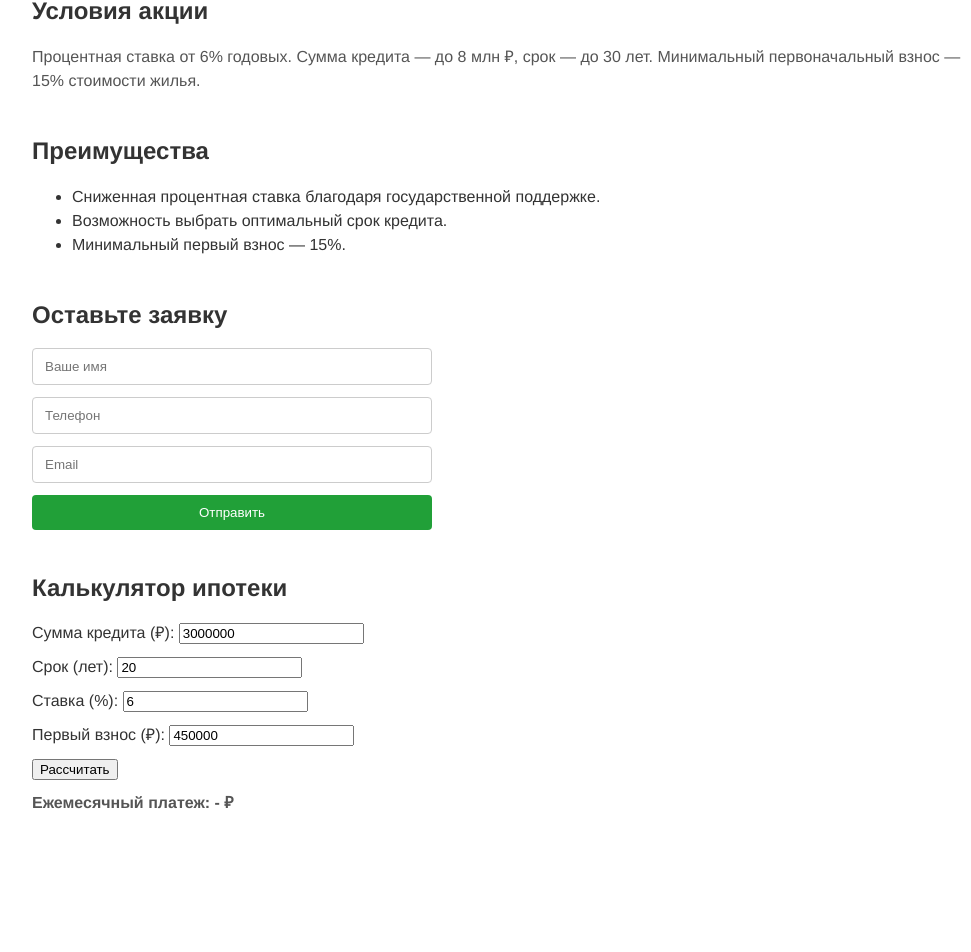
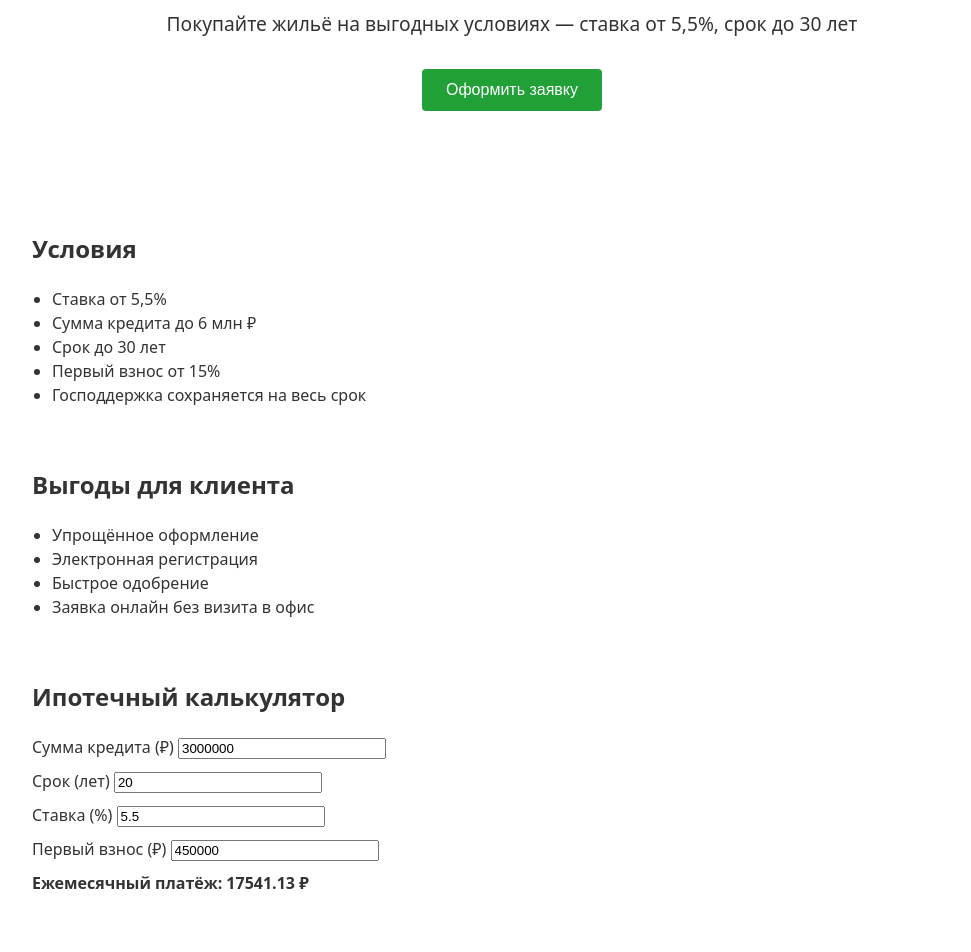
Before and after one commit to Alohamary/landing, a plain HTML site: page index.html in a window 1280 px wide. Shown: the part 146-1098 px from the top of the page, without its empty margins (128-1099 px from the left). Before the commit the page ends 1041 px from the top, so only its background shows below. Drawn offline with Linux system fonts and the light colour scheme.

Commit message:
Redesign landing page with mortgage promotion

```diff
--- a/index.html
+++ b/index.html
@@ -9,50 +9,64 @@
       --sber-green: #21A038;
     }
     body {
-      font-family: "Helvetica Neue", Helvetica, Arial, sans-serif;
+      font-family: system-ui, -apple-system, BlinkMacSystemFont, 'Segoe UI', Roboto, Arial, sans-serif;
       margin: 0;
-      padding: 0;
       background: #fff;
       color: #333;
       line-height: 1.5;
     }
+    header.hero {
+      text-align: center;
+      padding: 60px 20px;
+    }
+    header.hero h1 {
+      color: var(--sber-green);
+      font-size: 2.2rem;
+      margin-bottom: 20px;
+    }
+    header.hero p {
+      font-size: 1.2rem;
+      margin-bottom: 30px;
+    }
+    .button {
+      background: var(--sber-green);
+      color: #fff;
+      padding: 12px 24px;
+      border: none;
+      border-radius: 4px;
+      cursor: pointer;
+      font-size: 1rem;
+    }
     .container {
+      width: 90%;
       max-width: 960px;
       margin: 0 auto;
-      padding: 40px 20px;
-    }
-    h1 {
-      color: var(--sber-green);
-      margin-bottom: 30px;
-      font-size: 2rem;
-    }
-    h2 {
-      margin-bottom: 15px;
-      font-size: 1.5rem;
-    }
-    p {
-      color: #555;
     }
     section {
-      margin-bottom: 40px;
+      margin: 60px 0;
+    }
+    ul {
+      padding-left: 20px;
     }
     form input,
+    form label,
     form button {
       display: block;
       width: 100%;
       max-width: 400px;
-      padding: 10px 12px;
       margin-bottom: 12px;
-      border-radius: 4px;
+      padding: 10px;
       box-sizing: border-box;
     }
     form input {
       border: 1px solid #ccc;
+      border-radius: 4px;
     }
     form button {
       background: var(--sber-green);
       color: #fff;
       border: none;
+      border-radius: 4px;
       cursor: pointer;
     }
     .calculator label {
@@ -61,59 +75,137 @@
     }
     .calculator input {
       max-width: 200px;
+      width: 100%;
     }
     .result {
       font-weight: bold;
       margin-top: 10px;
     }
+    .accordion {
+      width: 100%;
+      text-align: left;
+      padding: 10px;
+      background: #f6f6f6;
+      border: none;
+      cursor: pointer;
+      margin-bottom: 5px;
+    }
+    .accordion-content {
+      display: none;
+      padding: 0 10px 10px;
+      color: #555;
+    }
+    footer {
+      background: #f6f6f6;
+      text-align: center;
+      padding: 20px;
+      font-size: 0.9rem;
+      color: #555;
+    }
+    @media (max-width: 600px) {
+      header.hero h1 { font-size: 1.7rem; }
+      header.hero p { font-size: 1rem; }
+    }
   </style>
 </head>
 <body>
-  <div class="container">
-    <header>
-      <h1>Ипотека с господдержкой</h1>
+  <header class="hero">
+    <h1>Ипотека с господдержкой от 5,5%</h1>
+    <p>Покупайте жильё на выгодных условиях — ставка от 5,5%, срок до 30 лет</p>
+    <button class="button" onclick="document.getElementById('form').scrollIntoView({behavior:'smooth'})">Оформить заявку</button>
   </header>
-    <main>
+  <main class="container">
     <section id="conditions">
-        <h2>Условия акции</h2>
-        <p>Процентная ставка от 6% годовых. Сумма кредита&nbsp;&mdash; до 8&nbsp;млн&nbsp;₽, срок&nbsp;&mdash; до 30&nbsp;лет. Минимальный первоначальный взнос&nbsp;&mdash; 15% стоимости жилья.</p>
+      <h2>Условия</h2>
+      <ul>
+        <li>Ставка от 5,5%</li>
+        <li>Сумма кредита до 6 млн ₽</li>
+        <li>Срок до 30 лет</li>
+        <li>Первый взнос от 15%</li>
+        <li>Господдержка сохраняется на весь срок</li>
+      </ul>
     </section>
     <section id="benefits">
-        <h2>Преимущества</h2>
+      <h2>Выгоды для клиента</h2>
       <ul>
-          <li>Сниженная процентная ставка благодаря государственной поддержке.</li>
-          <li>Возможность выбрать оптимальный срок кредита.</li>
-          <li>Минимальный первый взнос&nbsp;&mdash; 15%.</li>
+        <li>Упрощённое оформление</li>
+        <li>Электронная регистрация</li>
+        <li>Быстрое одобрение</li>
+        <li>Заявка онлайн без визита в офис</li>
       </ul>
     </section>
-      <section id="application">
-        <h2>Оставьте заявку</h2>
-        <form id="requestForm">
-          <input type="text" name="name" placeholder="Ваше имя" required>
+    <section id="calculator" class="calculator">
+      <h2>Ипотечный калькулятор</h2>
+      <label>Сумма кредита (₽)
+        <input type="number" id="amount" value="3000000">
+      </label>
+      <label>Срок (лет)
+        <input type="number" id="term" value="20">
+      </label>
+      <label>Ставка (%)
+        <input type="number" id="rate" value="5.5" step="0.1">
+      </label>
+      <label>Первый взнос (₽)
+        <input type="number" id="down" value="450000">
+      </label>
+      <p class="result">Ежемесячный платёж: <span id="payment">-</span> ₽</p>
+    </section>
+    <section id="form">
+      <h2>Оформить заявку</h2>
+      <form id="applyForm" novalidate>
+        <input type="text" name="name" placeholder="Имя" required>
         <input type="tel" name="phone" placeholder="Телефон" required>
         <input type="email" name="email" placeholder="Email" required>
-          <button type="submit">Отправить</button>
+        <label><input type="checkbox" id="consent" required> Я согласен на обработку персональных данных</label>
+        <button type="submit" class="button">Отправить</button>
       </form>
     </section>
-      <section id="calculator" class="calculator">
-        <h2>Калькулятор ипотеки</h2>
-        <label>Сумма кредита (₽): <input type="number" id="amount" value="3000000"></label>
-        <label>Срок (лет): <input type="number" id="term" value="20"></label>
-        <label>Ставка (%): <input type="number" id="rate" value="6"></label>
-        <label>Первый взнос (₽): <input type="number" id="down" value="450000"></label>
-        <button id="calcBtn" type="button">Рассчитать</button>
-        <p class="result">Ежемесячный платеж: <span id="payment">-</span> ₽</p>
+    <section id="faq">
+      <h2>FAQ</h2>
+      <button class="accordion">Кто может получить господдержку?</button>
+      <div class="accordion-content"><p>Программа доступна гражданам РФ, покупающим жильё в новостройке.</p></div>
+      <button class="accordion">Как оформить заявку?</button>
+      <div class="accordion-content"><p>Заполните форму на сайте и дождитесь звонка специалиста.</p></div>
+      <button class="accordion">Когда вносить первый взнос?</button>
+      <div class="accordion-content"><p>Первый взнос уплачивается при подписании кредитного договора.</p></div>
     </section>
   </main>
-  </div>
+  <footer>
+    <p><strong>Сбер</strong></p>
+    <p>8&nbsp;800&nbsp;555‑55‑50</p>
+    <a href="#">Документы и условия</a>
+  </footer>
   <script>
-    document.getElementById('calcBtn').addEventListener('click', function () {
+    const fields = ['amount','term','rate','down'];
+    fields.forEach(id => document.getElementById(id).addEventListener('input', calc));
+    function calc(){
       const amount = parseFloat(document.getElementById('amount').value) - parseFloat(document.getElementById('down').value);
-      const years = parseFloat(document.getElementById('term').value);
-      const months = years * 12;
+      const months = parseFloat(document.getElementById('term').value) * 12;
       const monthlyRate = parseFloat(document.getElementById('rate').value) / 100 / 12;
+      if(amount>0 && months>0 && monthlyRate>0){
         const payment = (amount * monthlyRate) / (1 - Math.pow(1 + monthlyRate, -months));
-      document.getElementById('payment').textContent = payment ? payment.toFixed(2) : '-';
+        document.getElementById('payment').textContent = payment.toFixed(2);
+      } else {
+        document.getElementById('payment').textContent = '-';
+      }
+    }
+    calc();
+
+    document.getElementById('applyForm').addEventListener('submit', function(e){
+      if(!this.checkValidity()){
+        e.preventDefault();
+        return;
+      }
+      e.preventDefault();
+      alert('Заявка отправлена');
+      this.reset();
+    });
+
+    document.querySelectorAll('.accordion').forEach(btn => {
+      btn.addEventListener('click', () => {
+        const content = btn.nextElementSibling;
+        content.style.display = content.style.display === 'block' ? 'none' : 'block';
+      });
     });
   </script>
 </body>
```
Lines whose indentation alone changed are shown as unchanged.
